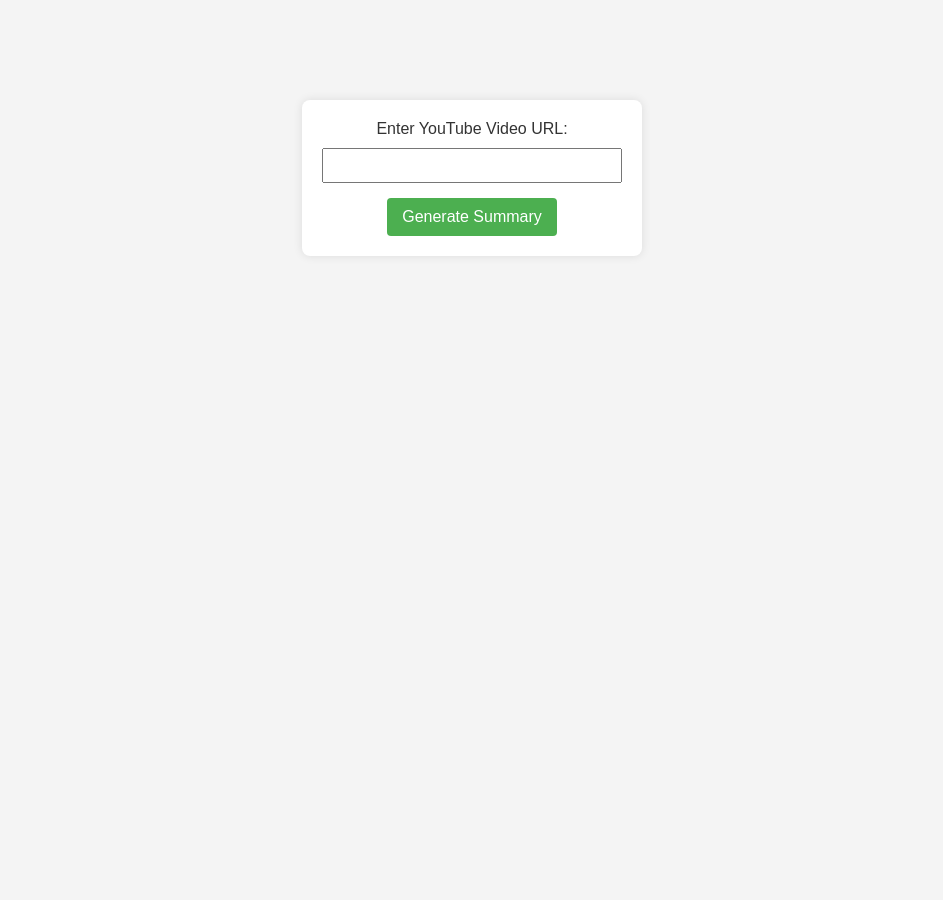
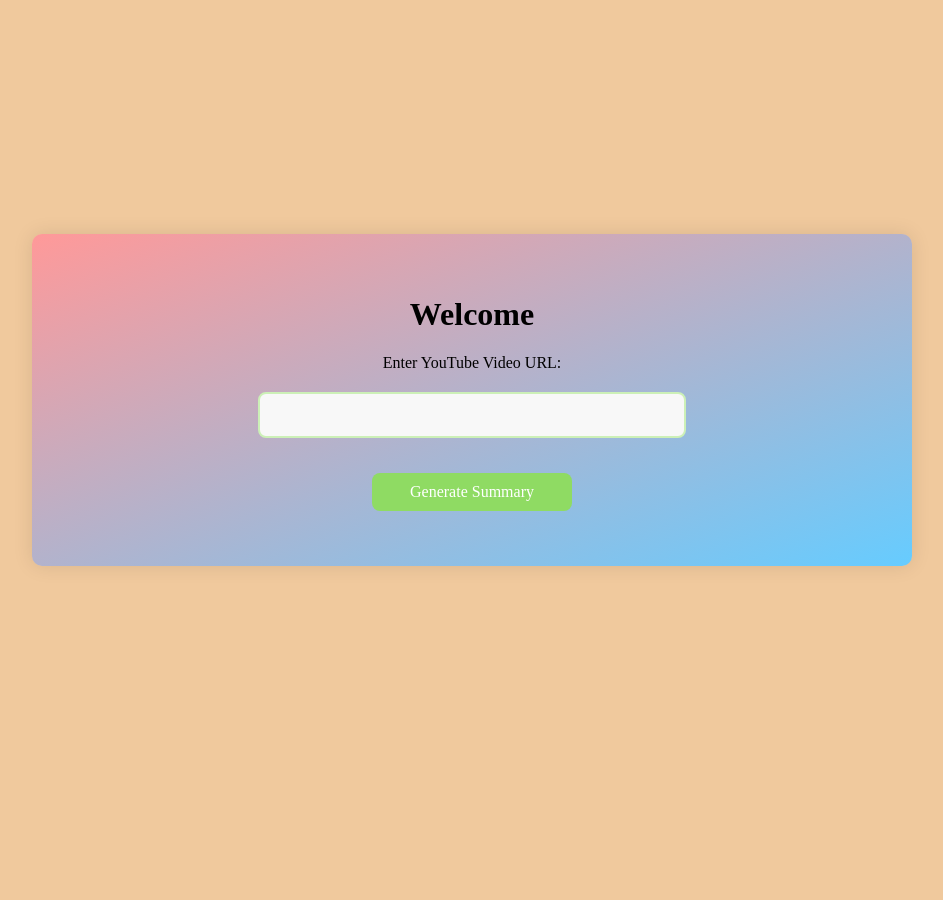
Before and after one commit to Nithish-acs/may_hackathon, a Flask app: page / in a window 1280 px wide. Shown: the whole page, without its empty margins (168-1111 px from the left). After the commit the page ends 566 px from the top, so only its background shows below. Run offline with Flask 3, Linux system fonts and the light colour scheme.

Commit message:
home page design

```diff
--- a/youtube_summary_app/templates/index.html
+++ b/youtube_summary_app/templates/index.html
@@ -2,8 +2,8 @@
 <!DOCTYPE html>
 <html lang="en">
   <head>
-  <meta charset="UTF-8">
-  <meta name="viewport" content="width=device-width, initial-scale=1.0">
+    <meta charset="UTF-8" />
+    <meta name="viewport" content="width=device-width, initial-scale=1.0" />
     <title>YouTube Summary App</title>
     <style>
       body {
@@ -15,72 +15,143 @@
         height: 100vh;
       }
 
-      #videoForm {
-        background-color: #fff;
-        padding: 20px;
-        border-radius: 8px;
-        box-shadow: 0 0 10px rgba(0, 0, 0, 0.1);
-        width: 300px;
+      /* Center the text in the welcome container */
+      .welcome-container {
+        display: flex;
+        background-color: #f0c99d;
+        flex-direction: column;
+        align-items: center;
+        justify-content: center;
+        min-height: 100vh;
+        font-family: "Times New Roman";
         text-align: center;
-        margin: 100px auto;
       }
 
-      label {
-        display: block;
-        margin-bottom: 10px;
-        color: #333;
+      /* Center the content container horizontally and set max-width */
+      .content-container {
+        background: linear-gradient(
+          to bottom right,
+          #ff9999,
+          #66ccff
+        ); /* Gradient background */
+        padding: 40px;
+        border-radius: 10px;
+        box-shadow: 0 0 20px rgba(0, 0, 0, 0.1);
+        width: 80%;
+        max-width: 800px;
       }
 
-      input {
-        width: 100%;
-        padding: 8px;
-        margin-bottom: 15px;
-        box-sizing: border-box;
+      /* Vertically align the form elements with equal spacing */
+      .form-container,
+      #summaryVideoContainer {
+        display: flex;
+        flex-direction: column;
+        align-items: center;
+        gap: 20px;
       }
 
-      button {
-        background-color: #4CAF50;
-        color: #fff;
-        padding: 10px 15px;
-        border: none;
-        border-radius: 4px;
-        cursor: pointer;
+      /* Remove the max-width and add some padding to the input box */
+      /* .custom-input {
+  padding: 10px;
+  width: 80%;
+} */
+      /* Add unique styling to the custom input */
+      .custom-input {
+        padding: 12px;
+        width: 100%;
+        max-width: 400px;
+        border: 2px solid #ccf0b7; /* Green border */
+        border-radius: 8px;
         font-size: 16px;
+        color: #333; /* Text color */
+        background-color: #f8f8f8; /* Light gray background */
+        transition: border-color 0.3s ease-in-out,
+          background-color 0.3s ease-in-out; /* Smooth transition */
       }
 
-      button:hover {
-        background-color: #45a049;
+      /* Add hover effect */
+      .custom-input:hover {
+        border-color: #66ccff; /* Dark green border on hover */
       }
-      #summary{
-        margin: 0 auto;
-        width: 40%;
+
+      /* Add focus effect */
+      .custom-input:focus {
+        border-color: #ff9999; /* Blue border on focus */
+        outline: none; /* Remove default focus outline */
+      }
+
+      /* Add focus effect for clicked state */
+      .custom-input:active {
+        border-color: #ff7f50; /* Coral border when input is clicked */
+      }
+
+      /* Set a specific width for the button and add some margin */
+      .button-container {
+        display: flex;
+        justify-content: center;
+        width: 100%;
+      }
+
+      /* Set the width of the buttons */
+      .custom-button {
+        padding: 10px 20px;
+        background-color: #8fdb63;
+        border: none;
+        color: white;
+        text-align: center;
+        text-decoration: none;
+        font-family: "Times New Roman";
+        font-size: 16px;
+        transition-duration: 0.4s;
+        cursor: pointer;
+        border-radius: 8px;
+        width: 50%;
+        max-width: 200px;
+        margin: 15px; /* Add margin around buttons */
+      }
+      /* Change the button background color on hover */
+      .custom-button:hover {
+        background-color: #00b318;
       }
     </style>
   </head>
   <body>
-    <div id="form">
-        <form id="videoForm">
+
+
+    <div class="welcome-container">
+      <div class="content-container">
+        <h1>Welcome</h1>
+        <form id="videoForm" class="form-container">
           <label for="videoURL">Enter YouTube Video URL:</label>
-            <input type="text" id="videoURL" name="videoURL" required>
-            <button type="button" onclick="processVideo()">Generate Summary</button>
+          <input type="text" id="videoURL" class="custom-input" name="videoURL" required />
+          <div class="button-container">
+            <button
+              type="button"
+              class="custom-button"
+              onclick="processVideo()"
+            >
+              Generate Summary
+            </button>
+          </div>
         </form>
       </div>
       <div id="summary">
-        <div id="summaryVideoContainer" style="display:none;">
+        <div id="summaryVideoContainer" style="display: none">
           <video width="640" height="360" controls id="summaryVideo">
             Your browser does not support the video tag.
           </video>
         </div>
       </div>
+    </div>
 
     <script>
       async function processVideo() {
-        const videoURL = document.getElementById('videoURL').value;
+        const videoURL = document.getElementById("videoURL").value;
         const formData = new FormData();
-        formData.append('videoURL', videoURL);
+        formData.append("videoURL", videoURL);
 
-        const response = await fetch('/', {
-          method: 'POST',
+        const response = await fetch("/", {
+          method: "POST",
           body: formData,
         });
 
@@ -90,11 +161,12 @@
         const [base64Audio, imageFolder, outputVideoPath] = data.base64Video;
 
         // Update the video source
-        const summaryVideo = document.getElementById('summaryVideo');
+        const summaryVideo = document.getElementById("summaryVideo");
         summaryVideo.src = `data:video/mp4;base64,${base64Audio}`;
 
         // Show the video container
-        document.getElementById('summaryVideoContainer').style.display = 'block';
+        document.getElementById("summaryVideoContainer").style.display =
+          "block";
       }
     </script>
   </body>
```
Lines whose indentation alone changed are shown as unchanged.
